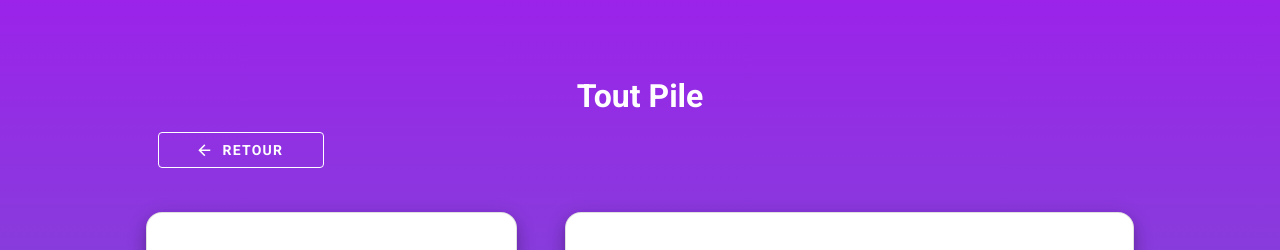
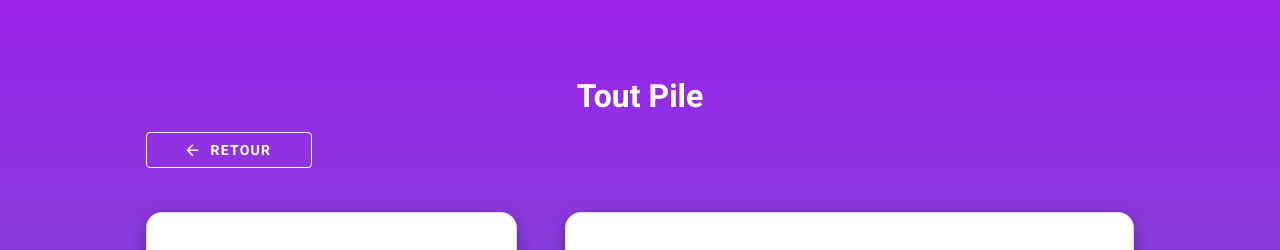
Before and after one commit to ClementCatel/tout-pile-app, a Vue app: page /lobby in a window 1280 px wide. Shown: the top 250 px of the page. Built offline with nearby package versions, Linux system fonts and the light colour scheme.

Commit message:
remove left padding on return button

```diff
--- a/src/views/GameLobby.vue
+++ b/src/views/GameLobby.vue
@@ -1,7 +1,7 @@
 <template>
   <v-container>
     <v-row justify="center">
-      <v-col cols="10">
+      <v-col cols="10" class="pl-0">
         <v-btn
           class="px-10 font-weight-bold white--text mb-5"
           outlined
```
